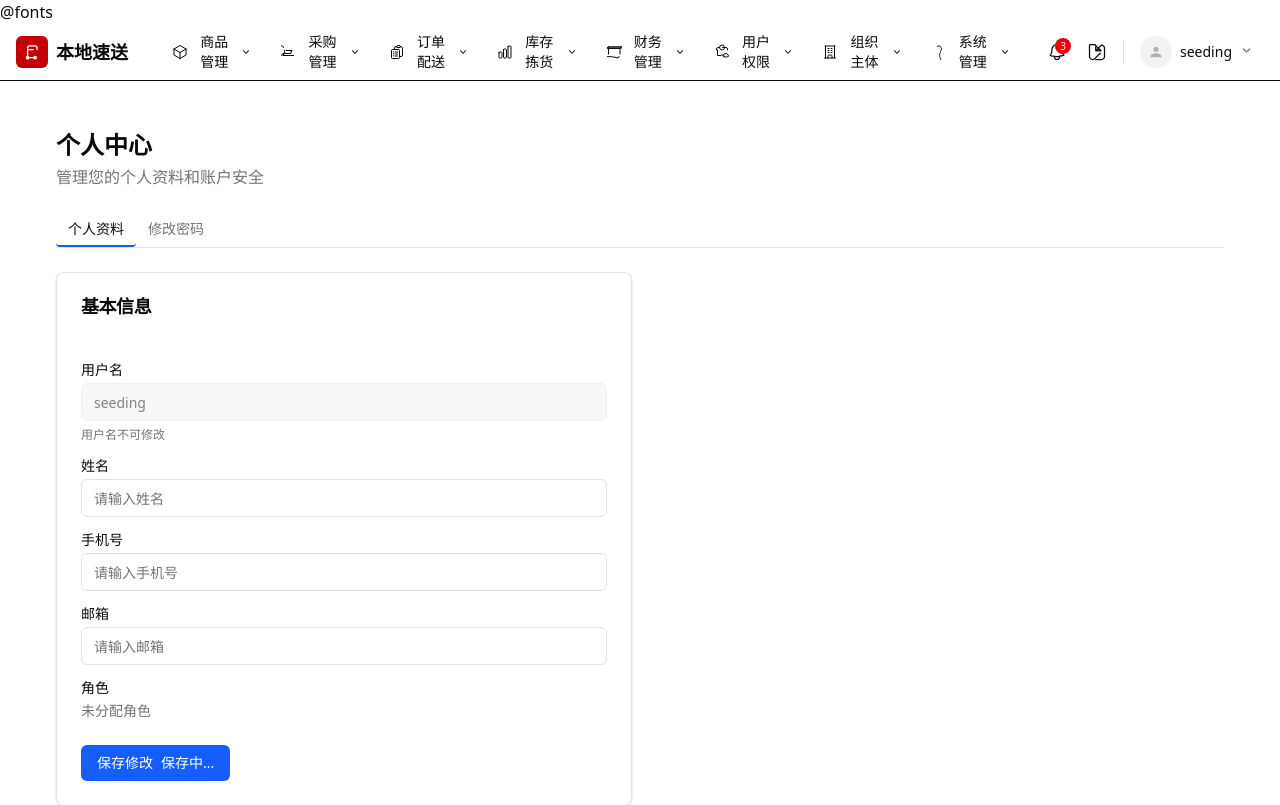
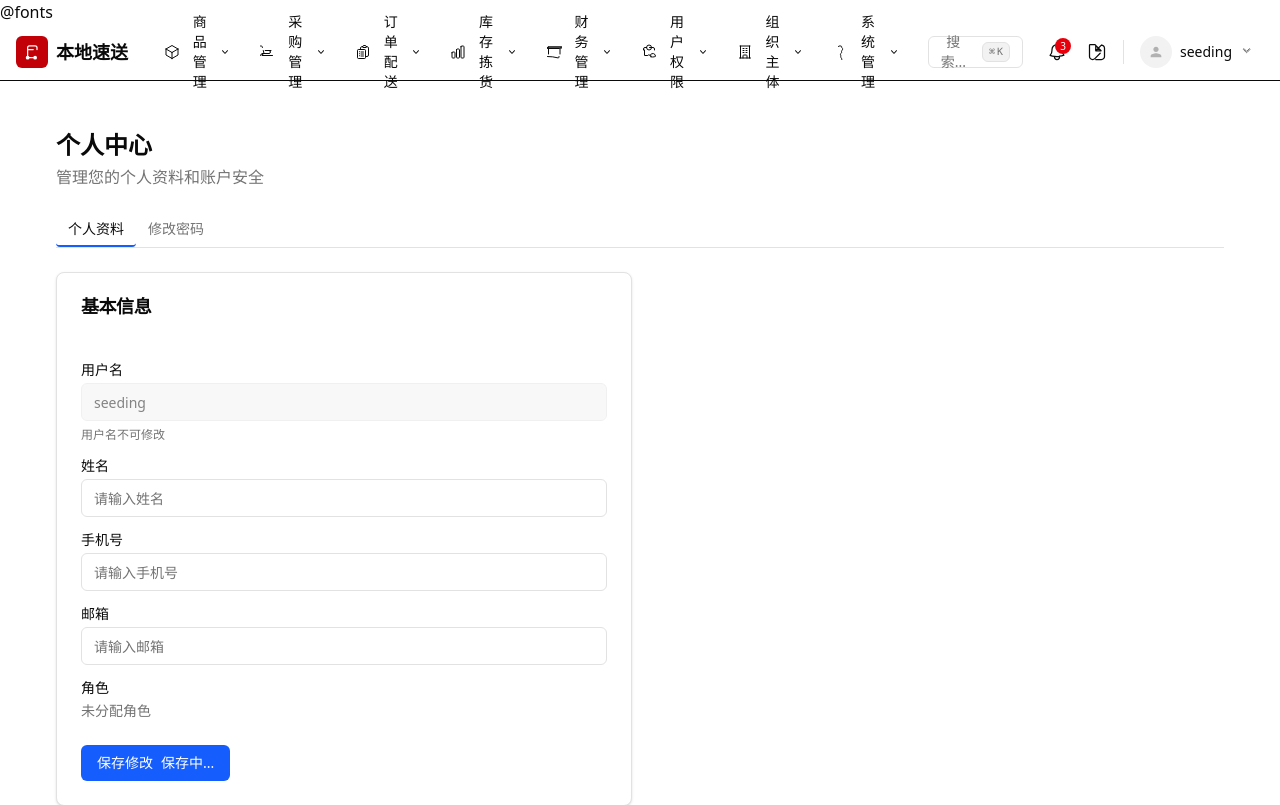
Before and after one commit to kindiaing/susong-livewire, a Laravel app: page /profile in a window 1280 px wide. Shown: the top 805 px of the page. Run offline with Laravel 12, Linux system fonts and the light colour scheme; a user stored in the database is signed in; data comes from the database, SQL or seed files in the repository; style sheets or scripts are compiled from the project's sources; some libraries are stand-ins or nearby versions.

Commit message:
feat: 添加Command搜索+导航布局居中重构
- 新增 ui/command.blade.php 组件：Alpine.js 命令面板，Ctrl+K 唤起
  - 搜索菜单/功能/页面，键盘导航(↑↓+Enter)
  - 分组显示，空结果提示，ESC关闭
- app-topnav 布局重构：
  - 导航整体 max-w-7xl mx-auto 居中
  - Logo靠左(mr-6)，右侧功能区靠右(ml-4)
  - 导航菜单+Command搜索在中间区(flex-1 justify-center)
  - 移动端：Command搜索按钮+汉堡菜单

```diff
--- a/resources/views/components/app-topnav.blade.php
+++ b/resources/views/components/app-topnav.blade.php
@@ -1,21 +1,23 @@
 @props([])
 {{--
   顶部导航栏组件
-  结构：左侧Logo | 中间一级导航（hover展开子菜单）| 右侧功能区
+  布局：整体居中 max-w-7xl，Logo 靠左，右侧功能区靠右，导航+搜索居中
 --}}
 <header class="sticky top-0 z-40 w-full border-b bg-background/95 backdrop-blur supports-[backdrop-filter]:bg-background/60">
-    <div class="flex h-14 items-center px-4 gap-4">
+    <div class="flex h-14 items-center px-4 max-w-7xl mx-auto w-full">
 
-        {{-- 左侧：Logo + 系统名称 --}}
-        <a href="{{ route('dashboard') }}" class="flex items-center gap-2 mr-4 shrink-0">
+        {{-- 左侧：Logo + 系统名称（靠近左端） --}}
+        <a href="{{ route('dashboard') }}" class="flex items-center gap-2 shrink-0 mr-6">
             <div class="flex h-8 w-8 items-center justify-center rounded-md bg-primary text-primary-foreground">
                 <x-ui.icon name="truck-delivery" class="w-5 h-5" />
             </div>
             <span class="font-semibold text-lg hidden sm:inline">本地速送</span>
         </a>
 
-        {{-- 中间：主导航（使用 nav-menu 组件体系） --}}
-        <x-nav-menu class="flex-1 hidden md:flex">
+        {{-- 中间：主导航 + Command 搜索（整体居中） --}}
+        <div class="flex-1 flex items-center justify-center gap-4">
+            {{-- 主航 --}}
+            <x-nav-menu class="hidden md:flex">
 
                 {{-- 商品管理 --}}
                 <x-nav-menu-item value="product">
@@ -120,15 +122,24 @@
 
             </x-nav-menu>
 
-        {{-- 移动端汉堡菜单按钮 --}}
-        <button class="md:hidden p-2 rounded-md hover:bg-accent hover:text-accent-foreground"
+            {{-- Command 搜索 --}}
+            <div class="hidden md:block">
+                <x-ui.command />
+            </div>
+        </div>
+
+        {{-- 移动端：汉堡菜单 + Command 搜索 --}}
+        <div class="flex md:hidden items-center gap-1">
+            <x-ui.command />
+            <button class="p-2 rounded-md hover:bg-accent hover:text-accent-foreground"
                     x-data="{ mobileOpen: false }"
                     @click="mobileOpen = !mobileOpen">
                 <x-ui.icon name="bars" class="w-5 h-5" />
             </button>
+        </div>
 
-        {{-- 右侧功能区（需要 x-data 让 Alpine.js 处理 @click 等指令） --}}
-        <div x-data class="flex items-center gap-1 ml-auto shrink-0">
+        {{-- 右侧功能区（靠近右端） --}}
+        <div x-data class="flex items-center gap-1 shrink-0 ml-4">
 
             {{-- 通知 Drawer --}}
             <div x-data="notificationDrawer()" x-init="init()">
@@ -276,7 +287,7 @@
             {{-- 分隔线 --}}
             <div class="h-6 w-px bg-border mx-1"></div>
 
-            {{-- 用户下拉菜单（内联 Alpine.js，避免 Blade 命名 slot 兼容问题） --}}
+            {{-- 用户下拉菜单 --}}
             <div x-data="{ userMenu: false }" class="relative">
                 <button type="button" @click="userMenu = !userMenu"
                         class="flex items-center gap-2 px-2 py-1.5 rounded-md hover:bg-accent hover:text-accent-foreground transition-colors">
--- /dev/null
+++ b/resources/views/components/ui/command.blade.php
@@ -0,0 +1,249 @@
+@props([])
+{{--
+  Command 搜索组件（Alpine.js）
+  参考 shadcn/ui Command 组件风格
+  支持 Ctrl+K / Cmd+K 快捷键唤起
+  ESC 关闭
+--}}
+<div x-data="commandPalette()" x-init="init()">
+
+    {{-- 触发按钮 --}}
+    <button type="button" @click="open = true"
+            class="flex items-center gap-2 h-8 px-3 rounded-md border border-input bg-background text-sm text-muted-foreground hover:bg-accent hover:text-accent-foreground transition-colors cursor-pointer"
+            title="搜索 (Ctrl+K)">
+        <x-ui.icon name="magnifying-glass" class="w-4 h-4" />
+        <span class="hidden sm:inline">搜索...</span>
+        <kbd class="hidden sm:inline-flex items-center gap-0.5 h-5 px-1.5 ml-2 rounded border border-border bg-muted text-[10px] font-medium text-muted-foreground">
+            <span>⌘</span>K
+        </kbd>
+    </button>
+
+    {{-- 弹窗 --}}
+    <template x-teleport="body">
+        <div x-show="open" class="fixed inset-0 z-50" x-cloak>
+            {{-- 遮罩 --}}
+            <div class="fixed inset-0 bg-black/40"
+                 x-show="open"
+                 x-transition:enter="transition-opacity ease-out duration-150"
+                 x-transition:enter-start="opacity-0"
+                 x-transition:enter-end="opacity-100"
+                 x-transition:leave="transition-opacity ease-in duration-100"
+                 x-transition:leave-start="opacity-100"
+                 x-transition:leave-end="opacity-0"
+                 @click="open = false"></div>
+
+            {{-- 弹窗主体 --}}
+            <div class="fixed inset-x-0 top-[15%] mx-auto max-w-xl px-4"
+                 x-show="open"
+                 x-transition:enter="ease-out duration-150"
+                 x-transition:enter-start="opacity-0 scale-95"
+                 x-transition:enter-end="opacity-100 scale-100"
+                 x-transition:leave="ease-in duration-100"
+                 x-transition:leave-start="opacity-100 scale-100"
+                 x-transition:leave-end="opacity-0 scale-95">
+
+                <div class="overflow-hidden rounded-lg border bg-popover text-popover-foreground shadow-xl">
+                    {{-- 搜索输入框 --}}
+                    <div class="flex items-center border-b px-3">
+                        <x-ui.icon name="magnifying-glass" class="w-4 h-4 shrink-0 text-muted-foreground" />
+                        <input type="text"
+                               x-ref="searchInput"
+                               x-model="query"
+                               @keydown.down.prevent="navigateDown()"
+                               @keydown.up.prevent="navigateUp()"
+                               @keydown.enter.prevent="selectItem()"
+                               placeholder="搜索菜单、功能、页面..."
+                               class="flex-1 h-12 bg-transparent px-3 text-sm outline-none placeholder:text-muted-foreground" />
+                        <kbd class="flex items-center h-5 px-1.5 rounded border border-border bg-muted text-[10px] font-medium text-muted-foreground cursor-pointer"
+                             @click="open = false">ESC</kbd>
+                    </div>
+
+                    {{-- 搜索结果 --}}
+                    <div class="max-h-80 overflow-y-auto py-2">
+                        {{-- 无结果 --}}
+                        <template x-if="filteredGroups.length === 0">
+                            <div class="py-6 text-center text-sm text-muted-foreground">
+                                没有找到匹配的结果
+                            </div>
+                        </template>
+
+                        <template x-for="group in filteredGroups" :key="group.label">
+                            <div class="px-2 pt-2 first:pt-0">
+                                <p class="px-2 mb-1 text-xs font-medium text-muted-foreground" x-text="group.label"></p>
+                                <template x-for="(item, idx) in group.items" :key="item.label">
+                                    <button type="button"
+                                            @click="goTo(item)"
+                                            @mouseenter="activeIndex = group.label + '-' + idx"
+                                            :class="activeIndex === group.label + '-' + idx ? 'bg-accent text-accent-foreground' : 'text-popover-foreground'"
+                                            class="flex w-full items-center gap-3 rounded-sm px-2 py-1.5 text-sm outline-none transition-colors cursor-pointer hover:bg-accent hover:text-accent-foreground">
+                                        <span class="shrink-0">
+                                            <x-ui.icon :name="item.icon || 'document'" class="w-4 h-4 text-muted-foreground" />
+                                        </span>
+                                        <span class="flex-1 truncate" x-text="item.label"></span>
+                                        <span x-show="item.shortcut" class="text-xs text-muted-foreground" x-text="item.shortcut"></span>
+                                    </button>
+                                </template>
+                            </div>
+                        </template>
+                    </div>
+
+                    {{-- 底部提示 --}}
+                    <div class="flex items-center justify-between border-t px-3 py-2 text-xs text-muted-foreground">
+                        <div class="flex items-center gap-3">
+                            <span class="flex items-center gap-1"><kbd class="rounded border border-border bg-muted px-1 py-0.5 text-[10px]">↑↓</kbd> 导航</span>
+                            <span class="flex items-center gap-1"><kbd class="rounded border border-border bg-muted px-1 py-0.5 text-[10px]">↵</kbd> 选择</span>
+                        </div>
+                        <span>Command Palette</span>
+                    </div>
+                </div>
+            </div>
+        </div>
+    </template>
+
+    <script>
+        function commandPalette() {
+            return {
+                open: false,
+                query: '',
+                activeIndex: null,
+
+                // 搜索数据源（菜单+功能+页面）
+                groups: [
+                    {
+                        label: '商品管理',
+                        items: [
+                            { label: '分类管理', icon: 'swatch', url: '#' },
+                            { label: '商品管理', icon: 'cube', url: '#' },
+                            { label: 'SKU 管理', icon: 'tag', url: '#' },
+                            { label: '条码管理', icon: 'qr-code', url: '#' },
+                        ]
+                    },
+                    {
+                        label: '采购管理',
+                        items: [
+                            { label: '待采清单', icon: 'clipboard', url: '#' },
+                            { label: '采购单管理', icon: 'document', url: '#' },
+                            { label: '采购退货', icon: 'arrow-uturn-left', url: '#' },
+                        ]
+                    },
+                    {
+                        label: '订单配送',
+                        items: [
+                            { label: '客户订单', icon: 'lock-closed', url: '#' },
+                            { label: '配送任务', icon: 'truck', url: '#' },
+                            { label: '签收存证', icon: 'check-badge', url: '#' },
+                            { label: '差异处理', icon: 'exclamation-triangle', url: '#' },
+                            { label: '售后退货', icon: 'arrow-uturn-left', url: '#' },
+                        ]
+                    },
+                    {
+                        label: '库存拣货',
+                        items: [
+                            { label: '仓库管理', icon: 'building', url: '#' },
+                            { label: '实时库存', icon: 'chart-bar', url: '#' },
+                            { label: '库存日志', icon: 'document', url: '#' },
+                            { label: '库存预警', icon: 'bell', url: '#' },
+                            { label: '拣货任务', icon: 'cube', url: '#' },
+                        ]
+                    },
+                    {
+                        label: '财务管理',
+                        items: [
+                            { label: '客户账户', icon: 'wallet', url: '#' },
+                            { label: '客户充值', icon: 'bank', url: '#' },
+                            { label: '供应商结算', icon: 'briefcase', url: '#' },
+                            { label: '应收账款', icon: 'banknotes', url: '#' },
+                            { label: '损耗管理', icon: 'trash', url: '#' },
+                        ]
+                    },
+                    {
+                        label: '系统管理',
+                        items: [
+                            { label: '系统配置', icon: 'cog', url: '{{ route("settings") }}' },
+                            { label: '个人中心', icon: 'user', url: '{{ route("profile") }}' },
+                            { label: '操作日志', icon: 'document', url: '#' },
+                            { label: '审计日志', icon: 'shield', url: '#' },
+                        ]
+                    },
+                ],
+
+                get filteredGroups() {
+                    if (!this.query.trim()) return this.groups;
+                    const q = this.query.toLowerCase();
+                    return this.groups
+                        .map(g => ({
+                            ...g,
+                            items: g.items.filter(item =>
+                                item.label.toLowerCase().includes(q)
+                            )
+                        }))
+                        .filter(g => g.items.length > 0);
+                },
+
+                init() {
+                    // Ctrl+K / Cmd+K 快捷键
+                    window.addEventListener('keydown', (e) => {
+                        if ((e.metaKey || e.ctrlKey) && e.key === 'k') {
+                            e.preventDefault();
+                            this.open = !this.open;
+                        }
+                        if (e.key === 'Escape' && this.open) {
+                            this.open = false;
+                        }
+                    });
+
+                    // 打开时聚焦输入框
+                    this.$watch('open', (val) => {
+                        if (val) {
+                            this.query = '';
+                            this.activeIndex = null;
+                            this.$nextTick(() => {
+                                this.$refs.searchInput?.focus();
+                            });
+                        }
+                    });
+                },
+
+                navigateDown() {
+                    const all = this.allItems;
+                    if (all.length === 0) return;
+                    const idx = all.findIndex(k => k === this.activeIndex);
+                    this.activeIndex = all[(idx + 1) % all.length];
+                },
+
+                navigateUp() {
+                    const all = this.allItems;
+                    if (all.length === 0) return;
+                    const idx = all.findIndex(k => k === this.activeIndex);
+                    this.activeIndex = all[(idx - 1 + all.length) % all.length];
+                },
+
+                get allItems() {
+                    const keys = [];
+                    this.filteredGroups.forEach(g => {
+                        g.items.forEach((_, idx) => {
+                            keys.push(g.label + '-' + idx);
+                        });
+                    });
+                    return keys;
+                },
+
+                selectItem() {
+                    if (!this.activeIndex) return;
+                    const [groupLabel, idxStr] = this.activeIndex.split('-');
+                    const group = this.filteredGroups.find(g => g.label === groupLabel);
+                    if (!group) return;
+                    const item = group.items[parseInt(idxStr)];
+                    if (item) this.goTo(item);
+                },
+
+                goTo(item) {
+                    this.open = false;
+                    if (item.url && item.url !== '#') {
+                        window.location.href = item.url;
+                    }
+                }
+            };
+        }
+    </script>
+</div>
```
Lines whose indentation alone changed are shown as unchanged.
